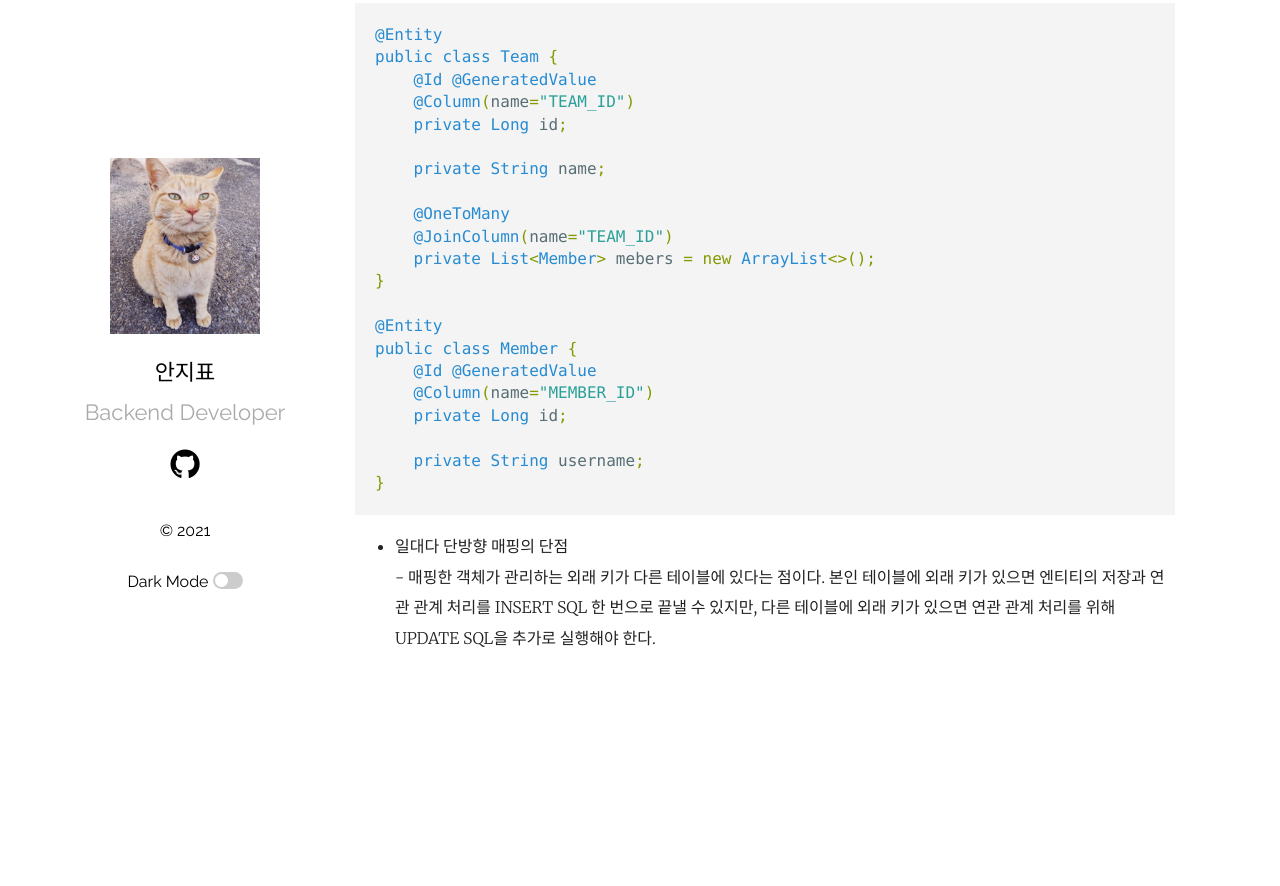
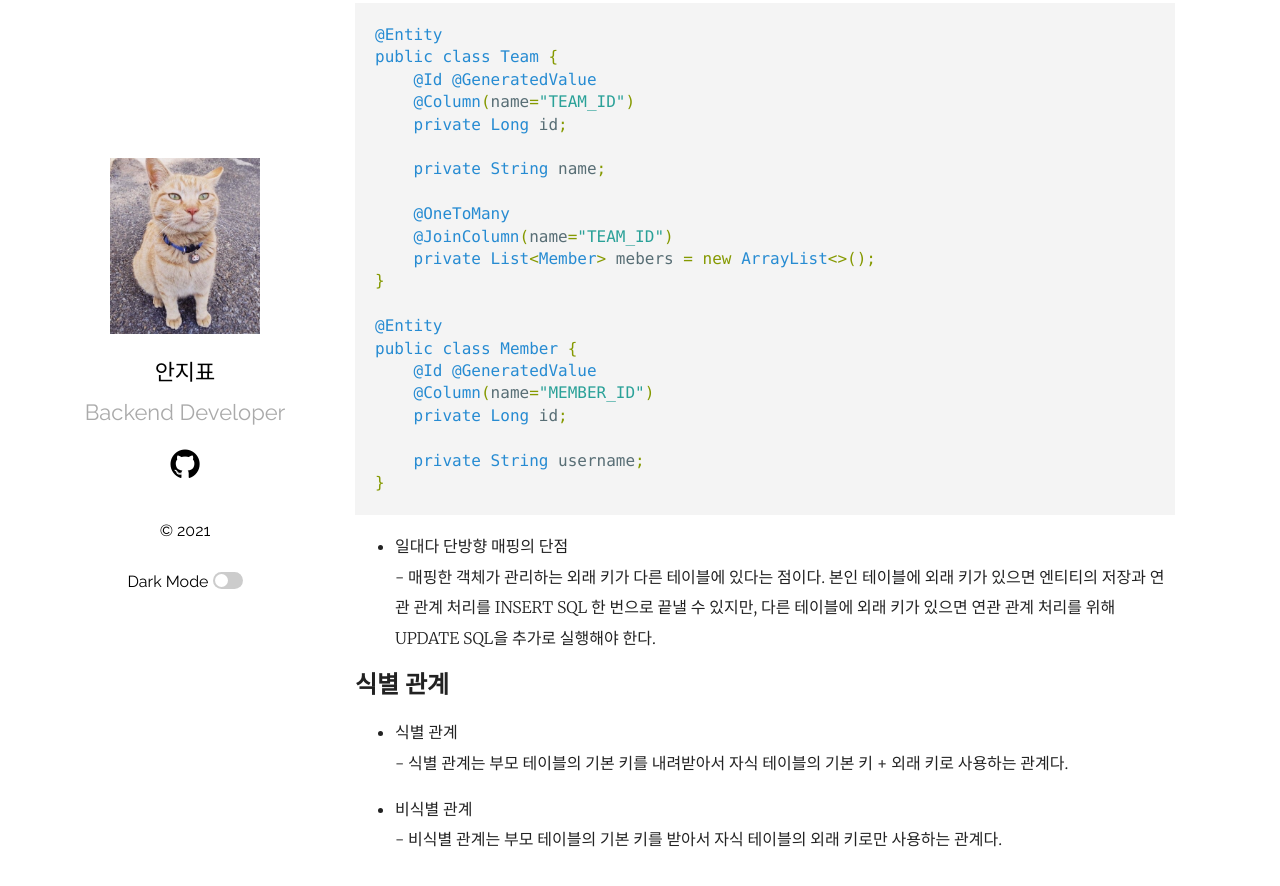
Before and after one commit to ppyong/ppyong.github.io, a Jekyll site: the page built from _posts/2021-07-10-persistance-context.md, in a window 1280 px wide and 900 px high, scrolled down 1151 px. Shown: the top 886 px of the window. Built offline with Jekyll 4.4.1, drawn with Linux system fonts in a browser that asks for light colours; before the commit the page ends 1849 px from its top, so only the background shows below that.

Commit message:
add post persistance-context

```diff
--- a/_posts/2021-07-10-persistance-context.md
+++ b/_posts/2021-07-10-persistance-context.md
@@ -65,3 +65,11 @@ public class Member {
 
 - 일대다 단방향 매핑의 단점
 \- 매핑한 객체가 관리하는 외래 키가 다른 테이블에 있다는 점이다. 본인 테이블에 외래 키가 있으면 엔티티의 저장과 연관 관계 처리를 INSERT SQL 한 번으로 끝낼 수 있지만, 다른 테이블에 외래 키가 있으면 연관 관계 처리를 위해 UPDATE SQL을 추가로 실행해야 한다.
+
+## 식별 관계
+
+- 식별 관계
+\- 식별 관계는 부모 테이블의 기본 키를 내려받아서 자식 테이블의 기본 키 + 외래 키로 사용하는 관계다.
+
+- 비식별 관계
+\- 비식별 관계는 부모 테이블의 기본 키를 받아서 자식 테이블의 외래 키로만 사용하는 관계다.
```
